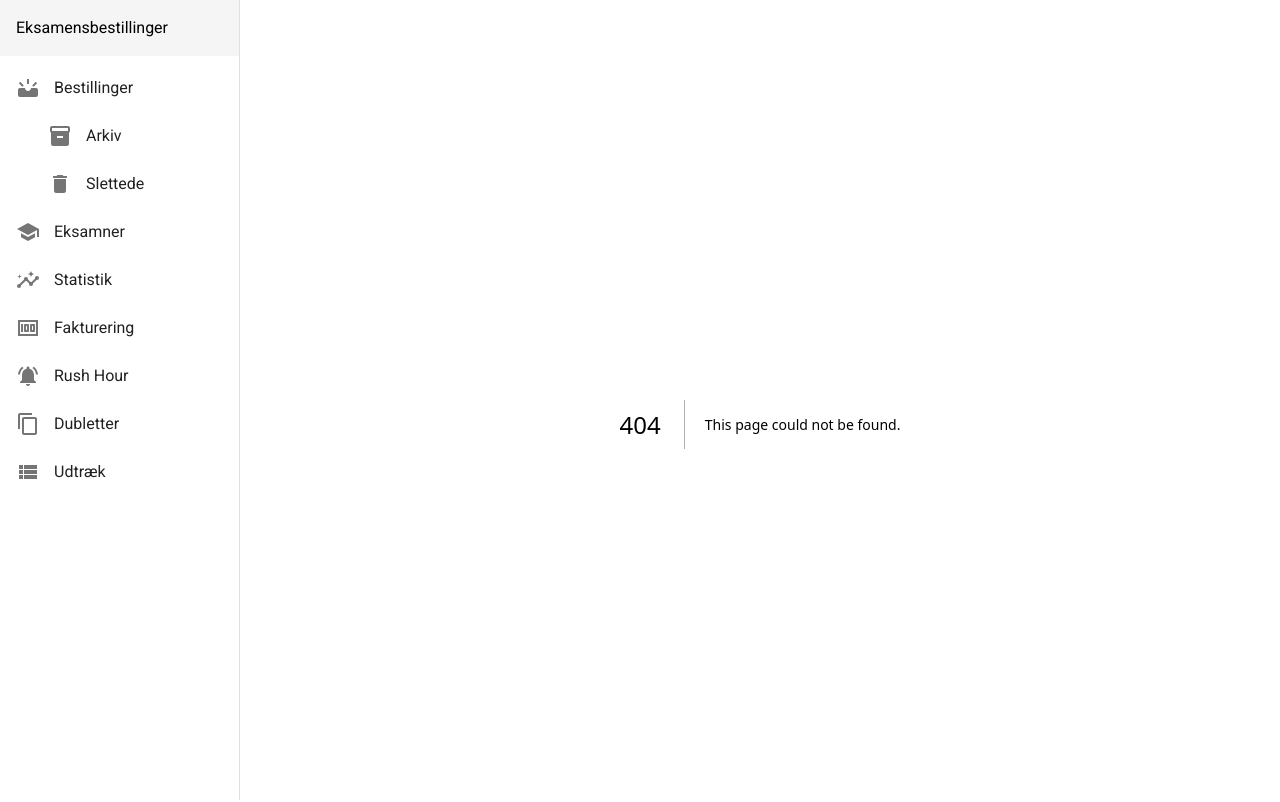
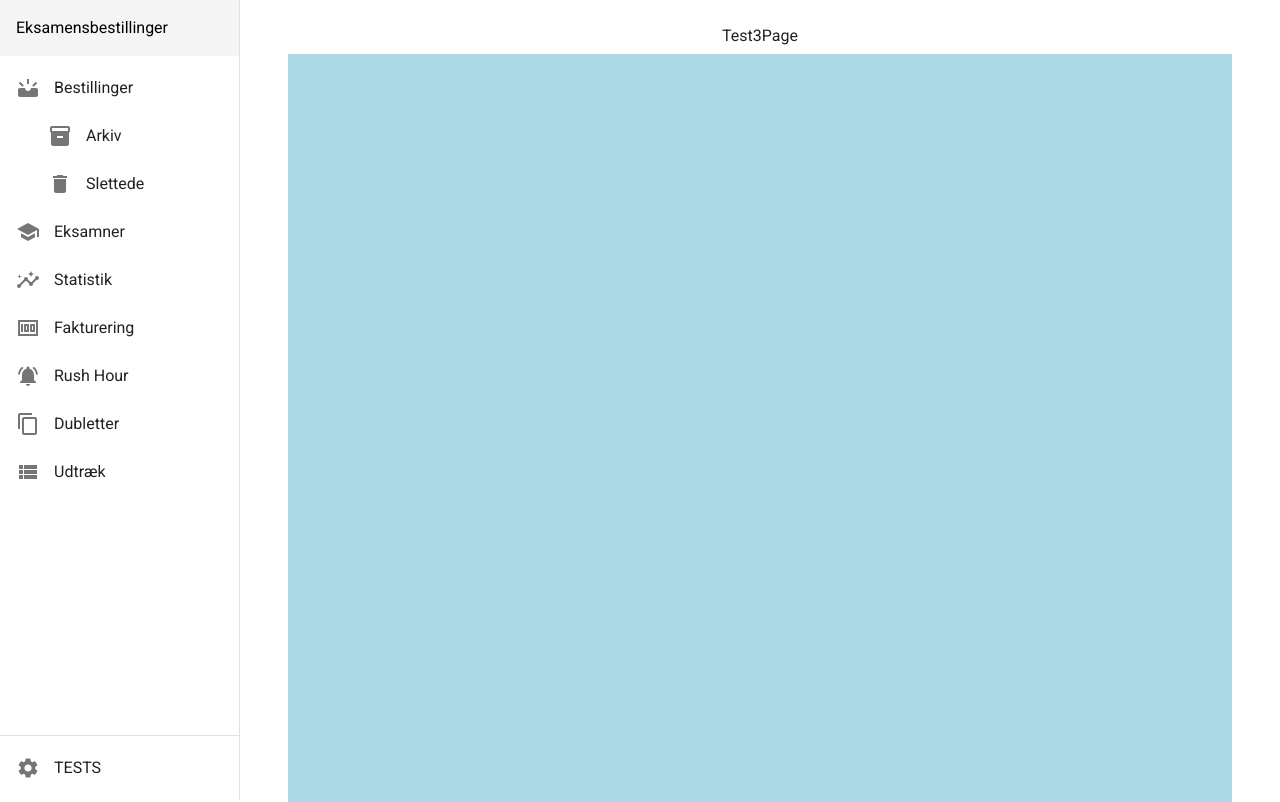
Before and after one commit to lasseclaes/material-next-app-router-ts, a Next.js app: page /tests/test2 in a window 1280 px wide. Before the commit this address had no page. Shown: the top 802 px of the page. Built offline with nearby package versions, Linux system fonts and the light colour scheme.

Commit message:
Before trying to fix filtering

```diff
--- a/src/app/layout.tsx
+++ b/src/app/layout.tsx
@@ -3,9 +3,9 @@ import Link from "next/link";
 import AppBar from "@mui/material/AppBar";
 import Box from "@mui/material/Box";
 import Drawer from "@mui/material/Drawer";
-import Toolbar from "@mui/material/Toolbar";
+// import Toolbar from "@mui/material/Toolbar";
 import Typography from "@mui/material/Typography";
-import Divider from "@mui/material/Divider";
+// import Divider from "@mui/material/Divider";
 import List from "@mui/material/List";
 import ListItem from "@mui/material/ListItem";
 import ListItemButton from "@mui/material/ListItemButton";
@@ -24,11 +24,12 @@ import NotificationsActiveIcon from "@mui/icons-material/NotificationsActive";
 import ContentCopyIcon from "@mui/icons-material/ContentCopy";
 import ViewListIcon from "@mui/icons-material/ViewList";
 // import StarIcon from "@mui/icons-material/Star";
-import ChecklistIcon from "@mui/icons-material/Checklist";
-// import SettingsIcon from "@mui/icons-material/Settings";
-// import SupportIcon from "@mui/icons-material/Support";
-// import LogoutIcon from "@mui/icons-material/Logout";
+// import ChecklistIcon from "@mui/icons-material/Checklist";
+import SettingsIcon from "@mui/icons-material/Settings";
+import SupportIcon from "@mui/icons-material/Support";
+import LogoutIcon from "@mui/icons-material/Logout";
 import ThemeRegistry from "@/components/ThemeRegistry/ThemeRegistry";
+import { Divider } from "@mui/material";
 // import { NodeNextRequest } from "next/dist/server/base-http/node";
 
 export const metadata = {
@@ -57,11 +58,11 @@ const LINKS = [
   { text: "Udtræk", href: "/udtraek", icon: ViewListIcon },
 ];
 
-/* const PLACEHOLDER_LINKS = [
-  { text: "Settings", icon: SettingsIcon },
-  { text: "Support", icon: SupportIcon },
-  { text: "Logout", icon: LogoutIcon },
-]; */
+const PLACEHOLDER_LINKS = [
+  { text: "TESTS", href: "/tests", icon: SettingsIcon },
+  /*   { text: "Support", icon: SupportIcon },
+  { text: "Logout", icon: LogoutIcon }, */
+];
 
 export default function RootLayout({
   children,
@@ -179,11 +180,11 @@ export default function RootLayout({
                   ))}
                 </List>
               </nav>
-              {/*  <Divider sx={{ mt: "auto" }} /> */}
-              {/*           <List>
-              {PLACEHOLDER_LINKS.map(({ text, icon: Icon }) => (
+              <Divider sx={{ mt: "auto" }} />
+              <List>
+                {PLACEHOLDER_LINKS.map(({ text, href, icon: Icon }) => (
                   <ListItem key={text} disablePadding>
-                  <ListItemButton>
+                    <ListItemButton component={Link} href={href}>
                       <ListItemIcon>
                         <Icon />
                       </ListItemIcon>
@@ -191,7 +192,7 @@ export default function RootLayout({
                     </ListItemButton>
                   </ListItem>
                 ))}
-            </List> */}
+              </List>
             </Drawer>
             <Box
               component="main"
--- /dev/null
+++ b/src/app/tests/test2/page.tsx
@@ -0,0 +1,33 @@
+import * as React from "react";
+import Container from "@mui/material/Container";
+import Box from "@mui/material/Box";
+import Typography from "@mui/material/Typography";
+import Head from "next/head";
+
+export default function Test3Page() {
+  return (
+    <Container>
+      <Box
+        sx={{
+          display: "flex",
+          flexDirection: "column",
+          justifyContent: "center",
+          alignItems: "center",
+        }}
+      >
+        <Typography variant="body1" gutterBottom>
+          Test3Page
+        </Typography>
+      </Box>
+      <Box
+        sx={{
+          height: "2000px",
+          backgroundColor: "lightblue",
+        }}
+      ></Box>
+      <Typography variant="h1" id="testing">
+        hey
+      </Typography>
+    </Container>
+  );
+}
```
Also changed, not shown: src/app/bestillinger/page.tsx (added, +81 -0 lines), src/app/page.tsx (+5 -78 lines), src/app/tests/page.tsx (added, +36 -0 lines), src/app/tests/test3/page.tsx (renamed from src/app/starred/page.tsx, +2 -2 lines), src/components/ExamOrdersDataGrid.tsx (+8 -1 lines). Lines whose indentation alone changed are shown as unchanged.
